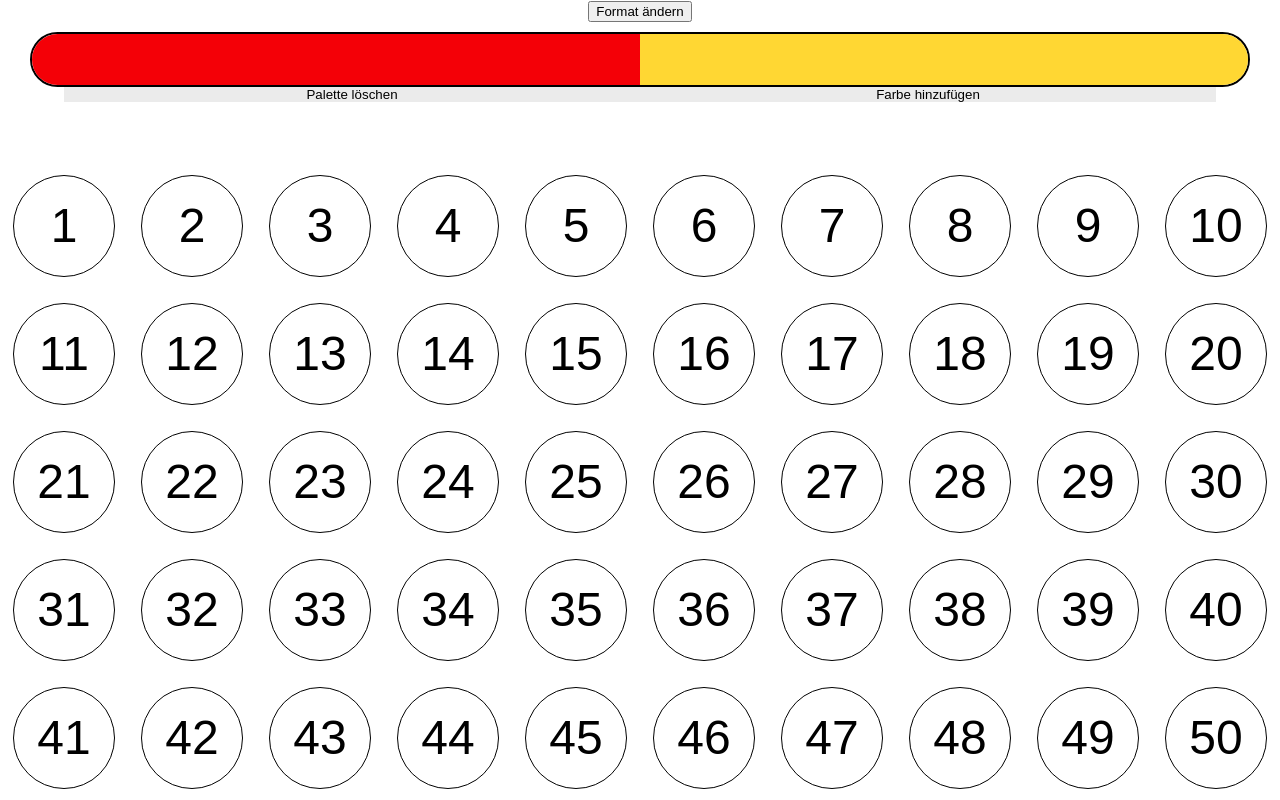
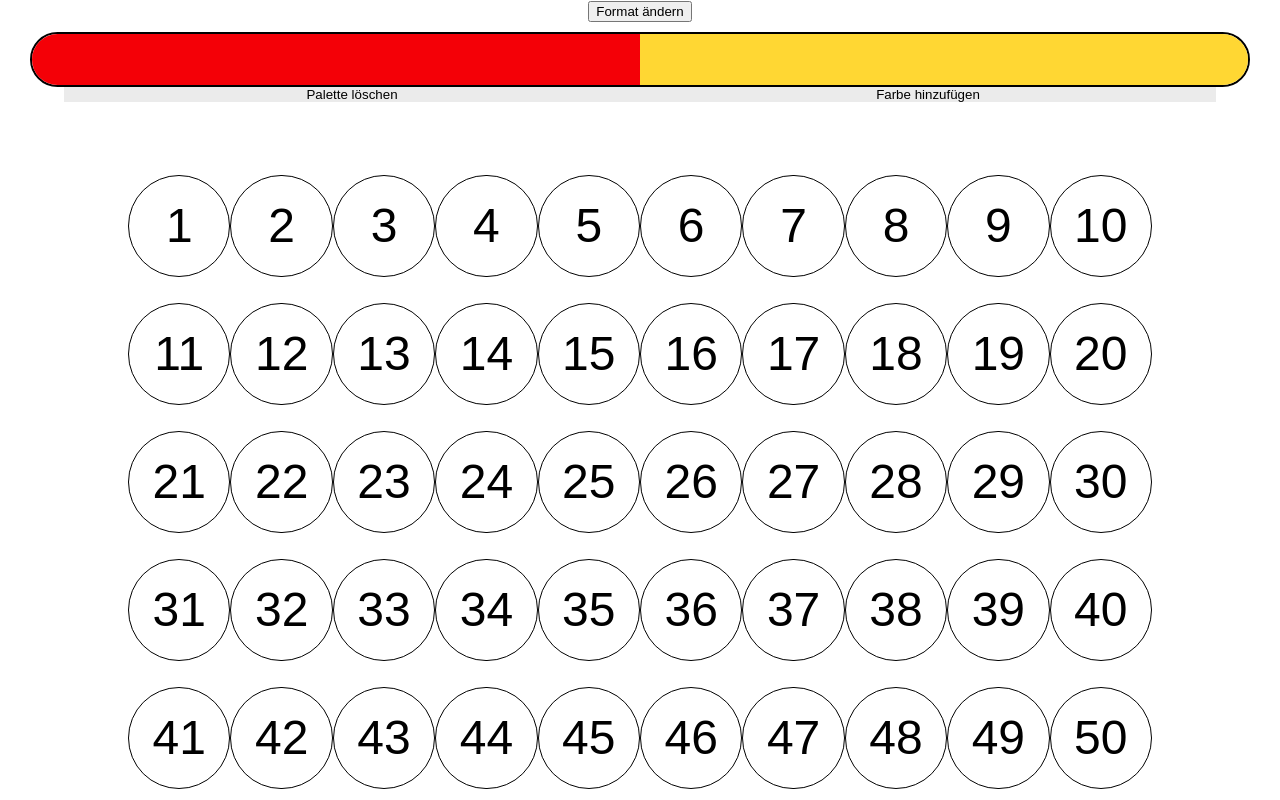
Before and after one commit to DunjaWohlers/math-beginner, a React (Create React App) app: page / in a window 1280 px wide. Shown: the top 800 px of the page. Built offline with nearby package versions, Linux system fonts and the light colour scheme.

Commit message:
css change

```diff
--- a/src/components/tableOfNumbers.css
+++ b/src/components/tableOfNumbers.css
@@ -1,6 +1,6 @@
 .numberTableRow2 {
     display: flex;
-    justify-content: space-around;
+    justify-content: center;
     margin-bottom: 0;
 }
 
@@ -25,7 +25,7 @@
     background-color: transparent;
     height: 8vw;
     border-radius: 8vw;
-    margin: 1vw;
+    margin: 1vw 0 1vw 0;
     font-size: inherit;
     padding: 0;
 }
@@ -33,7 +33,7 @@
 .numberBox {
     border: 1px black solid;
     background-color: transparent;
-    margin: 0.5vw;
+    margin: 0;
     height: 8vw;
     width: 8vw;
     border-radius: 8vw;
```
